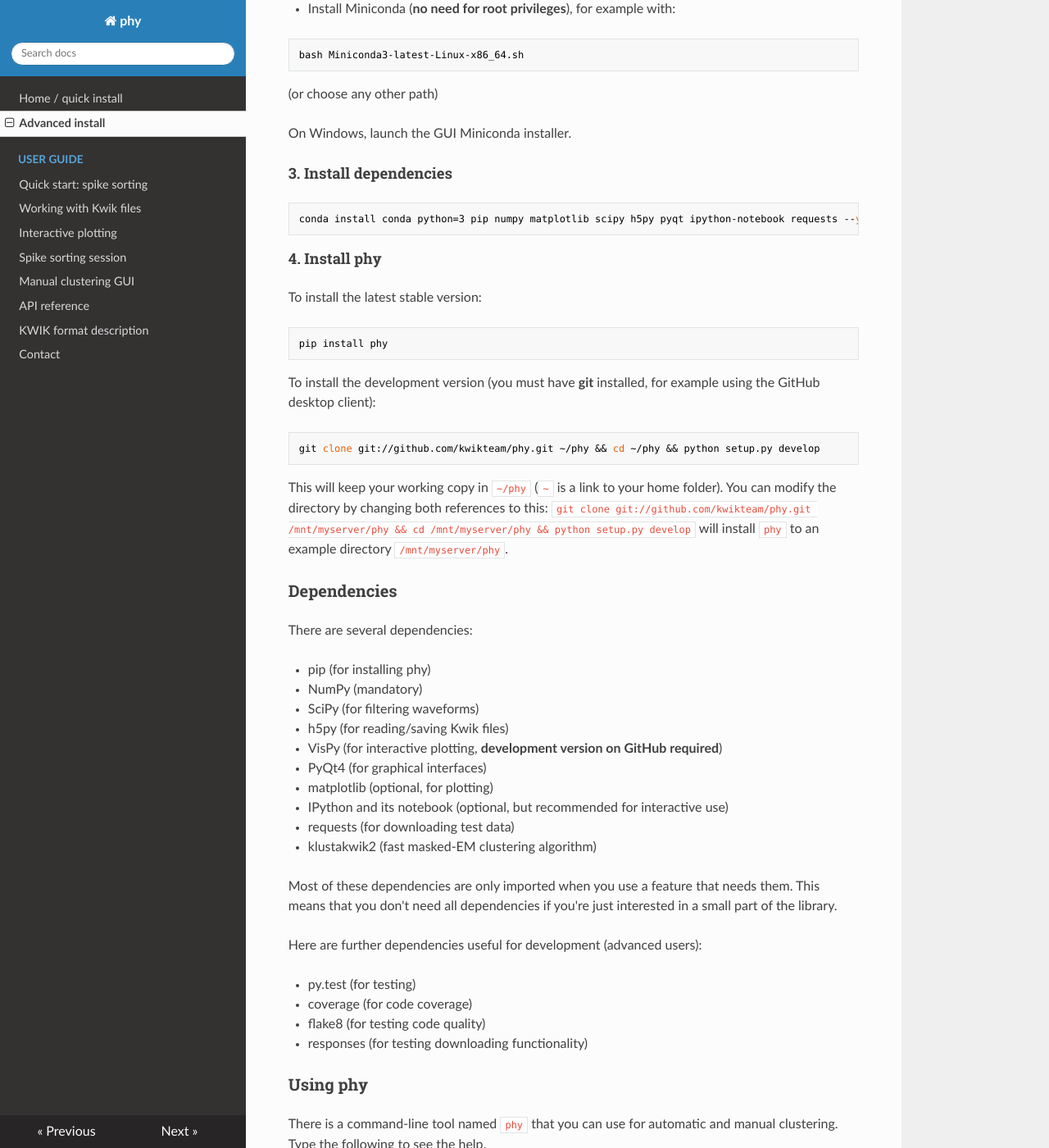
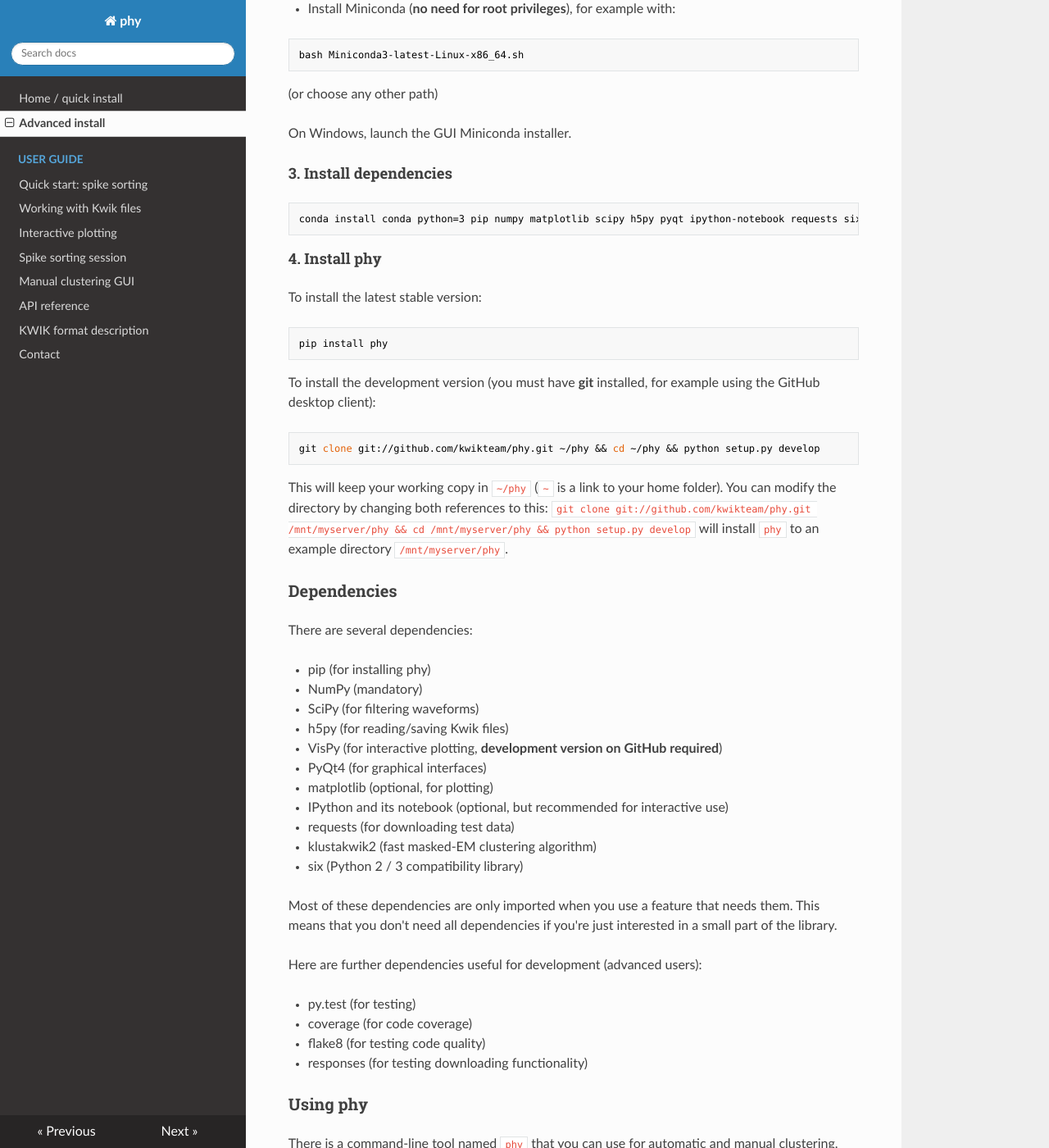
Before and after one commit to kwikteam/phy-doc, an MkDocs documentation site: the page built from docs/install.md, in a window 1280 px wide and 1400 px high, scrolled down 942 px. Shown: the whole window at 82% size. Built offline with MkDocs 1.6.1, drawn with Linux system fonts in a browser that asks for light colours; nearby versions of some CDN libraries; old or Windows-style settings are respelled for this version of MkDocs.

Commit message:
Added six to list of dependencies

````diff
--- a/docs/install.md
+++ b/docs/install.md
@@ -37,7 +37,7 @@ On Windows, launch the GUI Miniconda installer.
 #### 3. Install dependencies
 
 ```
-conda install conda python=3 pip numpy matplotlib scipy h5py pyqt ipython-notebook requests --yes && conda install -c http://conda.binstar.org/kwikteam klustakwik2 --yes && pip install vispy
+conda install conda python=3 pip numpy matplotlib scipy h5py pyqt ipython-notebook requests six --yes && conda install -c http://conda.binstar.org/kwikteam klustakwik2 --yes && pip install vispy
 ```
 
 #### 4. Install phy
@@ -69,6 +69,7 @@ There are several dependencies:
 * IPython and its notebook (optional, but recommended for interactive use)
 * requests (for downloading test data)
 * klustakwik2 (fast masked-EM clustering algorithm)
+* six (Python 2 / 3 compatibility library)
 
 Most of these dependencies are only imported when you use a feature that needs them. This means that you don't need all dependencies if you're just interested in a small part of the library.
 
````
